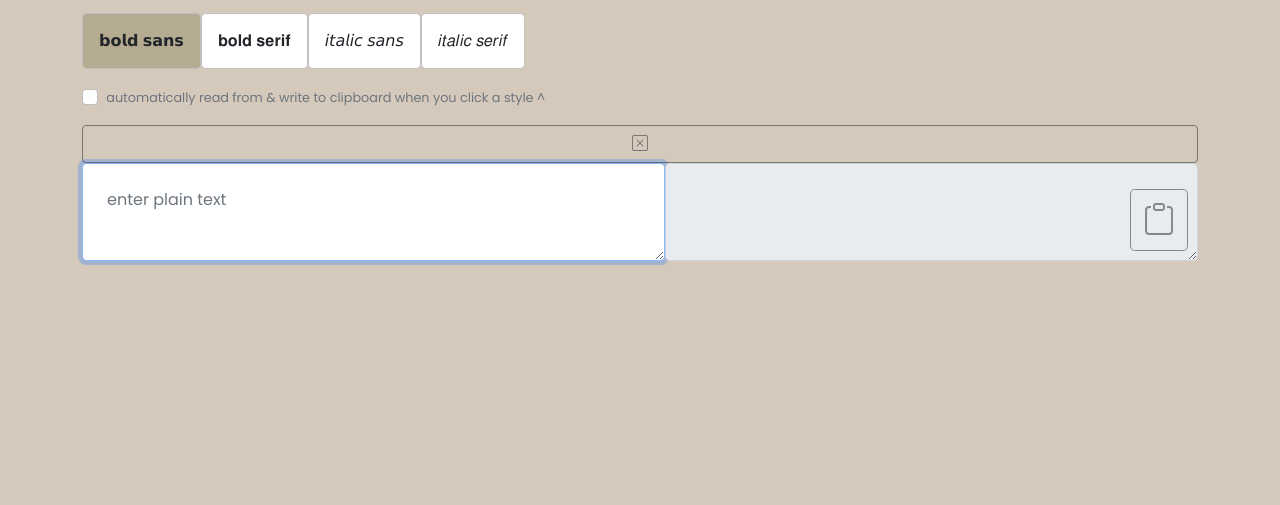
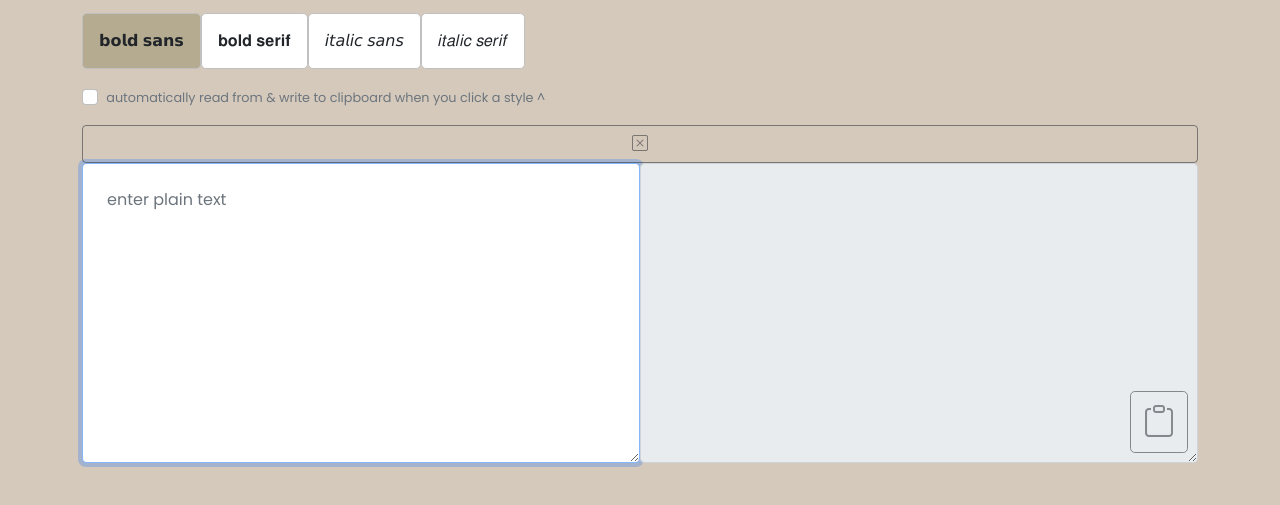
Before and after one commit to richardkentng/plainText-to-unicodeText, a plain HTML site: page src/index.html in a window 1280 px wide. Shown: the part 147-652 px from the top of the page. Drawn offline with nearby package versions, Linux system fonts and the light colour scheme.

Commit message:
decreases textarea height for mobile devices

```diff
--- a/src/css/style.scss
+++ b/src/css/style.scss
@@ -34,6 +34,9 @@ body {
 }
 
 .textareas {
+  textarea {
+    height: 110px;
+  }
   .textarea2-btn-cont {
     position: relative;
     .copy-to-clipboard-btn {
@@ -48,12 +51,19 @@ body {
     }
   }
 }
-
-//make both textareas even width at the md breakpoint
+//increase height of textareas
+@media (min-width: 576px) {
+  .textareas {
+    textarea {
+      height: 300px;
+    }
+  }
+}
+//make both textareas the same width
 @media (min-width: 768px) {
   .textareas {
     & > * {
-      flex: 1;
+      width: 50%;
     }
   }
 }
```
Also changed, not shown: src/css/style.css, 1 other file.
